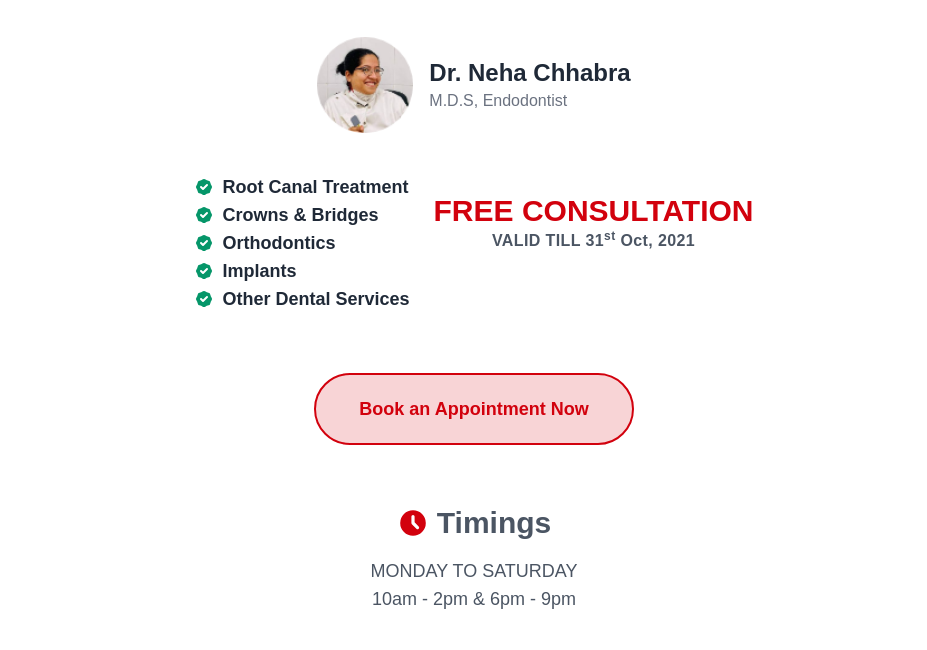
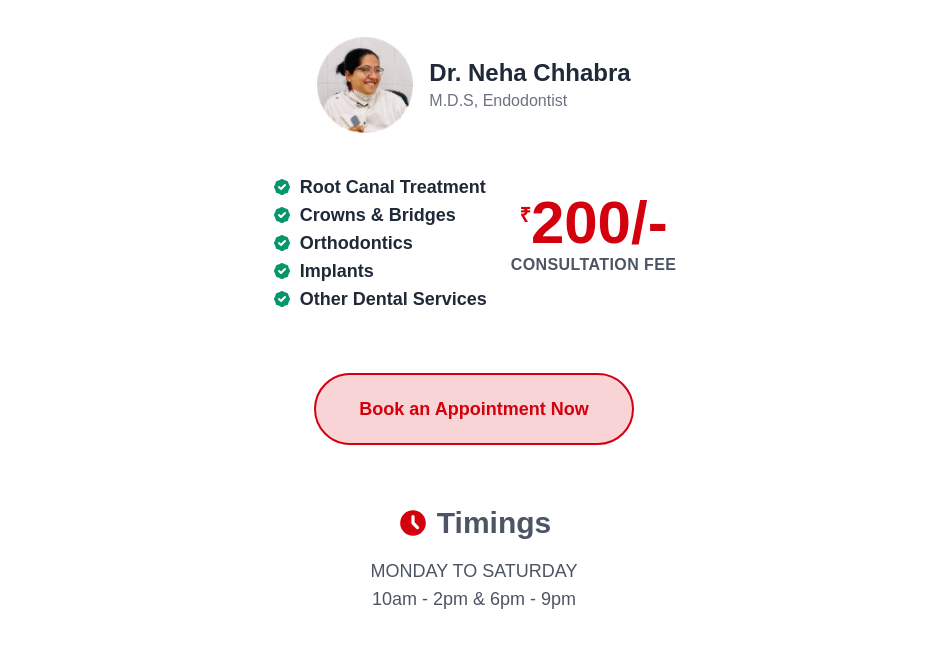
Before and after one commit to git-bhanu/chhabra-dental-clinic, a website: page index.html in a window 1280 px wide. Shown: the part 135-785 px from the top of the page, without its empty margins (166-1093 px from the left). Drawn offline with nearby package versions, Linux system fonts and the light colour scheme; files that its build step writes are made by us from their sources; a script that the page names is missing; a web font is replaced by a local one.

Commit message:
Updated consultation

```diff
--- a/docs/index.html
+++ b/docs/index.html
@@ -88,12 +88,12 @@
         <!-- Consultations -->
         <div class="text-dentalred font-bold flex flex-col items-center mt-5 ml-6">
             <div class="flex">
-                <!-- <span class="mt-2 text-xl">
+                <span class="mt-2 text-xl">
                     ₹
-                </span> -->
-                <h3 class="text-3xl">FREE CONSULTATION</h3>
+                </span>
+                <h3 class="text-6xl">200/-</h3>
             </div>
-            <p class="text-gray-600 tracking-wide"> VALID TILL 31<sup>st</sup> Oct, 2021</p>
+            <p class="text-gray-600 tracking-wide">CONSULTATION FEE</p>
         </div>
 </div>
 
--- a/index.html
+++ b/index.html
@@ -88,12 +88,12 @@
         <!-- Consultations -->
         <div class="text-dentalred font-bold flex flex-col items-center mt-5 ml-6">
             <div class="flex">
-                <!-- <span class="mt-2 text-xl">
+                <span class="mt-2 text-xl">
                     ₹
-                </span> -->
-                <h3 class="text-3xl">FREE CONSULTATION</h3>
+                </span>
+                <h3 class="text-6xl">200/-</h3>
             </div>
-            <p class="text-gray-600 tracking-wide"> VALID TILL 31<sup>st</sup> Oct, 2021</p>
+            <p class="text-gray-600 tracking-wide">CONSULTATION FEE</p>
         </div>
 </div>
 
```
Also changed, not shown: docs/assets/css/style.css.
